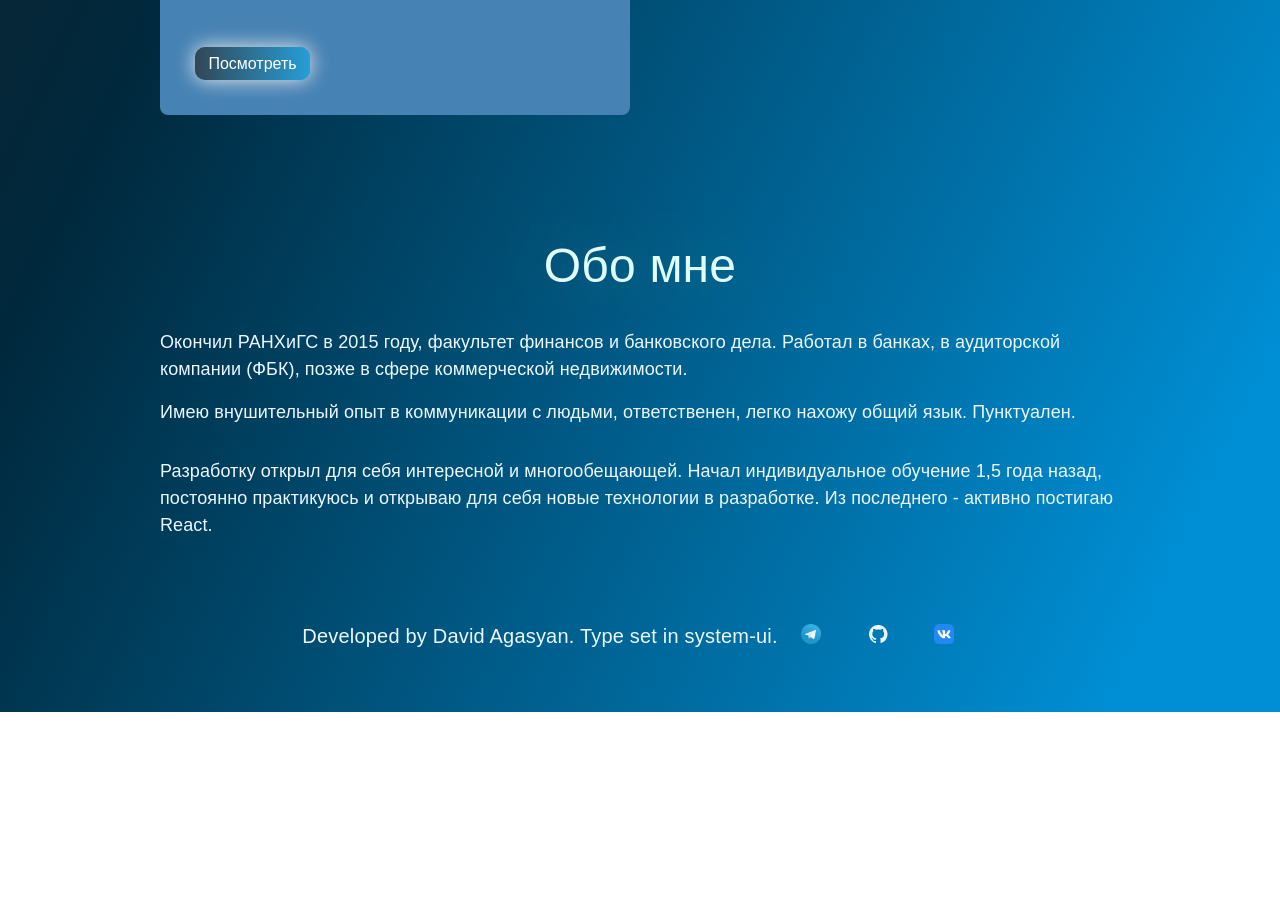
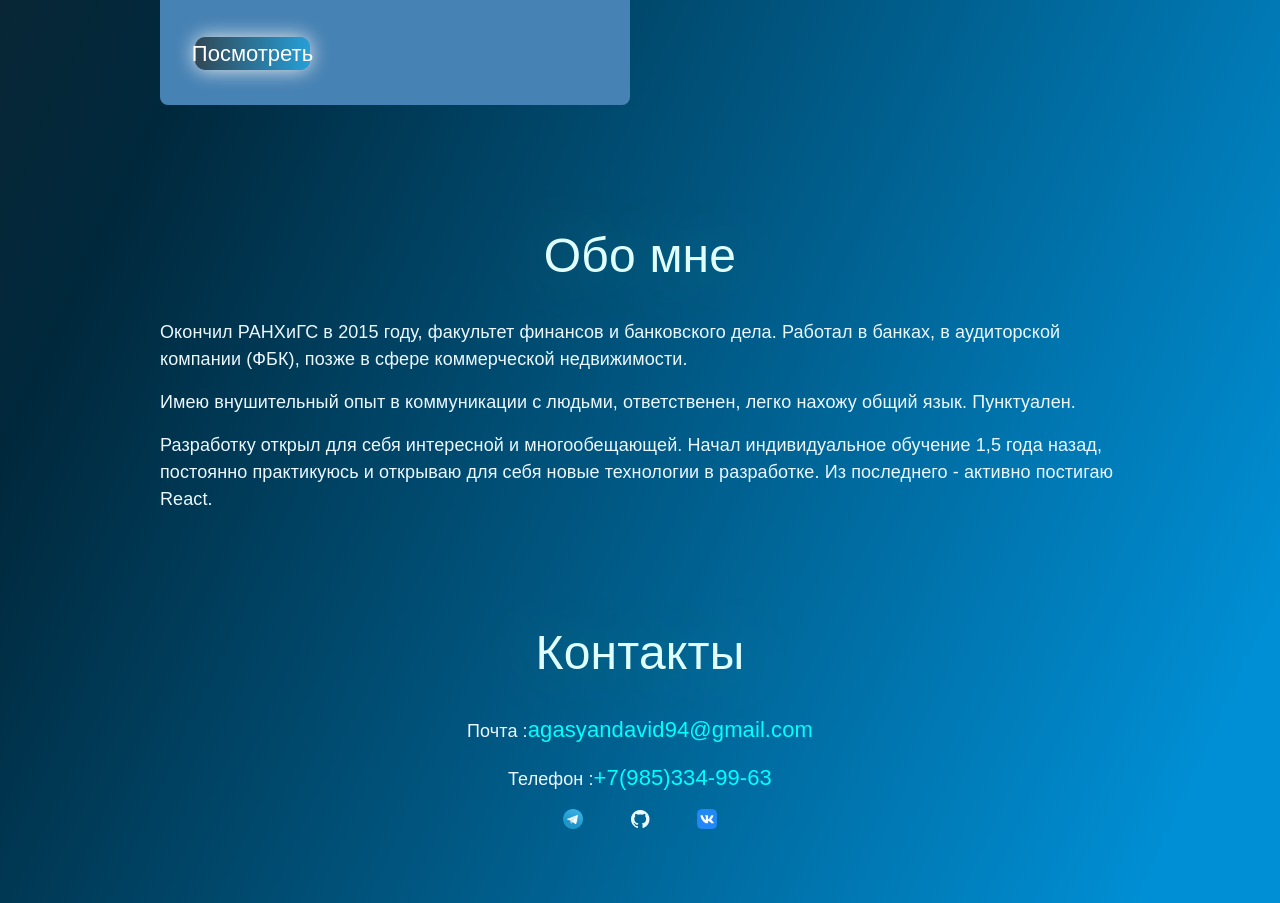
Before and after one commit to Hakkee94/portfolio-react, a React (Create React App) app: page / in a window 1280 px wide. Shown: the part 1880-2783 px from the top of the page. Before the commit the page ends 2592 px from the top, so only its background shows below. Built offline with nearby package versions, Linux system fonts and the light colour scheme.

Commit message:
prefinal-changes

```diff
--- a/src/Components/AboutMe.jsx
+++ b/src/Components/AboutMe.jsx
@@ -1,8 +1,9 @@
 import React from 'react';
+import * as imgs from "../img";
 
 const AboutMe = () => {
     return (
-        <div className="about">
+        <div className="about" id='about'>
             <div>
                 <h1>Обо мне</h1>
             </div>
@@ -16,10 +17,6 @@ const AboutMe = () => {
                     Имею внушительный опыт в коммуникации с людьми, ответственен, легко нахожу общий язык. Пунктуален.
                 </h2>
 
-                <h2 className="subtitle-tall">
-
-                </h2>
-
                 <h2 className="last-subtitle">
                     Разработку открыл для себя интересной и многообещающей.
                     Начал индивидуальное обучение 1,5 года назад, постоянно практикуюсь и открываю для себя новые технологии в разработке.
@@ -27,6 +24,36 @@ const AboutMe = () => {
                 </h2>
             </div>
 
+            <div>
+                <h1>Контакты</h1>
+            </div>
+
+            <div className='contacts' id='contacts'>
+                <h2 className="subtitle-tall">
+                    Почта :
+                    <a href="mailto:agasyandavid94@gmail.com">agasyandavid94@gmail.com</a>
+                </h2>
+
+                <h2 className="subtitle-tall">
+                    Телефон :
+                    <a href="tel:+79853349963">+7(985)334-99-63</a>
+                </h2>
+
+                <div className="footer-images">
+                    <a href="https://telegram.me/Dave994">
+                        <img className="footer-img" src={imgs.telegram}/>
+                    </a>
+
+                    <a href="https://github.com/Hakkee94">
+                        <img className="footer-img" src={imgs.github}/>
+                    </a>
+
+                    <a href="https://vk.com/davo94">
+                        <img className="footer-img" src={imgs.vk}/>
+                    </a>
+                </div>
+            </div>
+
         </div>
     );
 };
--- a/src/Components/FirstContent.jsx
+++ b/src/Components/FirstContent.jsx
@@ -4,7 +4,7 @@ import * as imgs from '../img/index.js'
 
 const FirstContent = () => {
     return (
-        <div className="first-content">
+        <div className="first-content" id='skills'>
             <div className="introduction">
                 <h1>Меня зовут Давид Агасян, начинающий фронтенд разработчик.</h1>
             </div>
--- a/src/Components/Footer.jsx
+++ b/src/Components/Footer.jsx
@@ -7,20 +7,6 @@ const Footer = () => {
             <div>
                 <h3>Developed by David Agasyan. Type set in system-ui.</h3>
             </div>
-
-            <div className="footer-images">
-                <div>
-                    <img className="footer-img" src={imgs.telegram}/>
-                </div>
-
-                <div>
-                    <img className="footer-img" src={imgs.github}/>
-                </div>
-
-                <div>
-                    <img className="footer-img" src={imgs.vk}/>
-                </div>
-            </div>
         </footer>
     );
 };
--- a/src/Components/Header.jsx
+++ b/src/Components/Header.jsx
@@ -6,10 +6,10 @@ const Header = ({skills, projects, about, contacts}) => {
             <div className="header-content">
 
                 <div className="header-articles">
-                    <h3>{skills}</h3>
-                    <h3>{projects}</h3>
-                    <h3>{about}</h3>
-                    <h3>{contacts}</h3>
+                    <a href="#skills">{skills}</a>
+                    <a href="#projects">{projects}</a>
+                    <a href="#about">{about}</a>
+                    <a href="#contacts">{contacts}</a>
                 </div>
             </div>
         </header>
--- a/src/Components/MyProjects.jsx
+++ b/src/Components/MyProjects.jsx
@@ -4,25 +4,11 @@ import OtherProjects from "./OtherProjects";
 
 const MyProjects = () => {
     return (
-        <div>
+        <div id='projects'>
             <div className="projects-article">
                 <h1>Проекты</h1>
             </div>
 
-            {/*<div className="first-project">*/}
-            {/*    <div className="first-project-position">*/}
-            {/*        <div>*/}
-            {/*            <h2>Интернет магазин</h2>*/}
-            {/*            <h3>Какой-то текст</h3>*/}
-            {/*        </div>*/}
-
-            {/*        <div className="project-button">*/}
-            {/*            <a href="https://github.com/Hakkee94/David-layout/tree/dev/Internet-shop"*/}
-            {/*               className="btn-grad">Посмотреть</a>*/}
-            {/*        </div>*/}
-            {/*    </div>*/}
-
-            {/*</div>*/}
             <div className='first-project'>
                 <OtherProjects fullProject title='Интернет магазин' info='какой-то текст' link='https://github.com/Hakkee94/David-layout/tree/dev/Internet-shop'/>
             </div>
--- a/src/index.css
+++ b/src/index.css
@@ -282,6 +282,19 @@ footer {
   justify-content: center;
 }
 
+.contacts {
+  display: flex;
+  flex-direction: column;
+  align-items: center;
+  padding-bottom: 60px;
+}
+
+a {
+  color: aqua;
+  text-decoration: none;
+  font-size: 22px;
+}
+
 @media (max-width: 902px) {
   .first-project-position {
     width: 268px;
```
